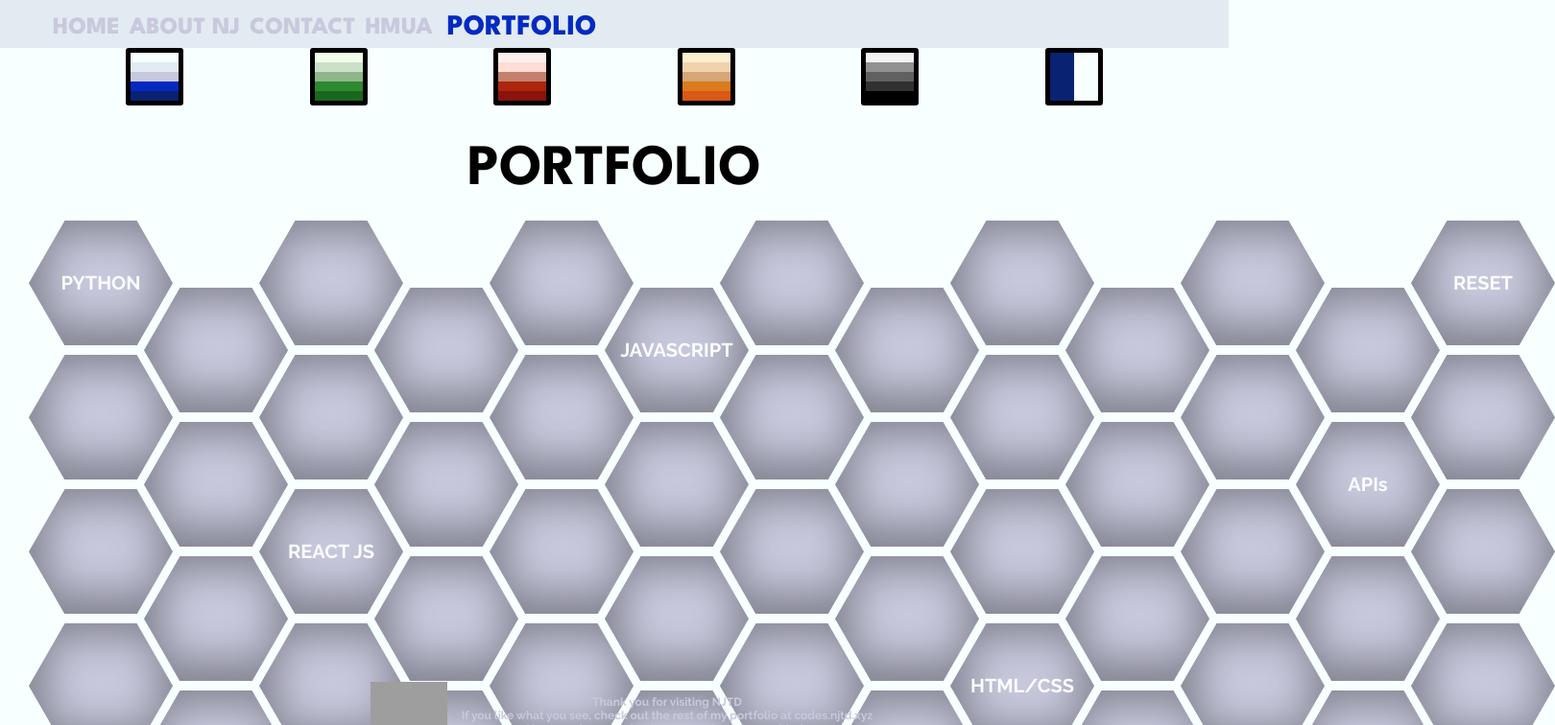
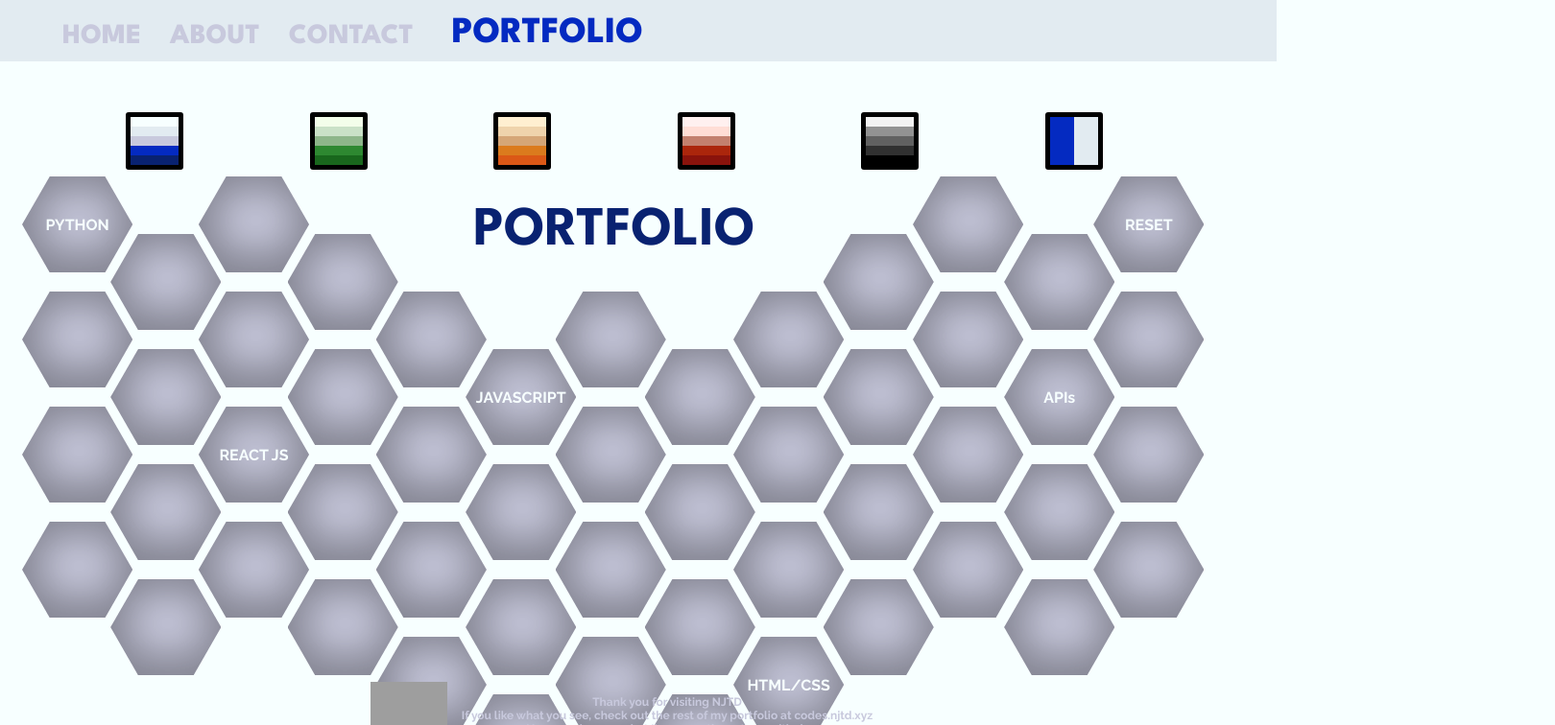
Before and after one commit to NathanJohnNJ/NJTD.XYZ, a React (Create React App) app: page /portfolio in a window 1280 px wide. Shown: the top 756 px of the page at 96% size, 1620 px wide, since content can reach past the window. Built offline with nearby package versions, Linux system fonts and the light colour scheme; grey boxes are pictures that could not be loaded; a web font is replaced by a local one.

Commit message:
Upgraded colours and hexagons and started hmua page

```diff
--- a/src/App.js
+++ b/src/App.js
@@ -26,17 +26,18 @@ function App() {
           <Outlet />
         </div>
         </AnimatePresence>
-        <Footer />
+
 
       <Routes>
         <Route key="home" index element={<Home />} />
         <Route key="nj" path="nj" element={<Nj />} />
         <Route key="contact" path="contact" element={<Contact />} />
-        <Route key="hmua" path="hmua" element={<HMUA />} />
+        <Route key="hmua" path="portfolio/hmua" element={<HMUA />} />
+        <Route key="developer" path="portfolio/developer" element={<Portfolio />} />
         <Route key="portfolio" path="portfolio" element={<Portfolio />} />
         <Route key="codeNation" path="codeNation" element={<CodeNation />} />
       </Routes>
-
+      <Footer />
     </div>
   );
 }
--- a/src/components/hex.css
+++ b/src/components/hex.css
@@ -10,21 +10,22 @@
   --accentCol: #042AC1;
   --titleCol: #092271;
   --circlesAni: circles 10s linear -4s infinite;
-  --squaresAni: squares 3s linear 1;
 }
+
 .mainDiv {
+    width: 100vw;
     display: grid;
     font-family: 'Raleway', sans-serif;
     font-weight: bold;
-    font-size: 20px;
-    margin-top: 15px;
+    font-size: 2vh;
   }
   .mainDiv > .child {
-    width: 150px;
+    /* width: 150px; */
+    width: 9%;
     aspect-ratio: 1.15;
     object-fit: cover;
     clip-path: polygon(25% 0%, 75% 0%, 100% 50% ,75% 100%, 25% 100%, 0 50%);
-    top: var(--_y);
+    top: calc(var(--_y));
     left: var(--_x);
     background-color: var(--infoCol);
     color: var(--mainBG);
@@ -48,7 +49,7 @@
   background-color: var(--accentCol);
   color: var(--infoCol);
   animation-play-state:paused;
-  z-index:999;
+  z-index:9999;
   box-shadow: 2px -4px 43px 18.5px inset rgba(255, 255, 255, 0.3);
 }
 #unit:hover{
@@ -57,86 +58,84 @@
   color: var(--accentCol);
 }
 
-  .mainDiv > .child:nth-child(1){--_x:30px; --_y:230px}
-  .mainDiv > .child:nth-child(2){--_x:30px; --_y:370px}
-  .mainDiv > .child:nth-child(3){--_x:30px; --_y:510px}
-  .mainDiv > .child:nth-child(4){--_x:30px; --_y:650px}
+  .mainDiv > .child:nth-child(1){--_x:1.8%; --_y:23%}
+  .mainDiv > .child:nth-child(2){--_x:1.8%; --_y:38%}
+  .mainDiv > .child:nth-child(3){--_x:1.8%; --_y:53%}
+  .mainDiv > .child:nth-child(4){--_x:1.8%; --_y:68%}
 
-  .mainDiv > .child:nth-child(5){--_x:150px; --_y:300px}
-  .mainDiv > .child:nth-child(6){--_x:150px; --_y:440px}
-  .mainDiv > .child:nth-child(7){--_x:150px; --_y:580px}
-  .mainDiv > .child:nth-child(8){--_x:150px; --_y:720px}
+  .mainDiv > .child:nth-child(5){--_x:9%; --_y:30.5%}
+  .mainDiv > .child:nth-child(6){--_x:9%; --_y:45.5%}
+  .mainDiv > .child:nth-child(7){--_x:9%; --_y:60.5%}
+  .mainDiv > .child:nth-child(8){--_x:9%; --_y:75.5%}
 
-  .mainDiv > .child:nth-child(9){--_x:270px; --_y:230px}
-  .mainDiv > .child:nth-child(10){--_x:270px; --_y:370px}
-  .mainDiv > .child:nth-child(11){--_x:270px; --_y:510px}
-  .mainDiv > .child:nth-child(12){--_x:270px; --_y:650px}
+  .mainDiv > .child:nth-child(9){--_x:16.16%; --_y:23%}
+  .mainDiv > .child:nth-child(10){--_x:16.16%; --_y:38%}
+  .mainDiv > .child:nth-child(11){--_x:16.16%; --_y:53%}
+  .mainDiv > .child:nth-child(12){--_x:16.16%; --_y:68%}
 
-  .mainDiv > .child:nth-child(13){--_x:390px; --_y:300px}
-  .mainDiv > .child:nth-child(14){--_x:390px; --_y:440px}
-  .mainDiv > .child:nth-child(15){--_x:390px; --_y:580px}
-  .mainDiv > .child:nth-child(16){--_x:390px; --_y:720px}
+  .mainDiv > .child:nth-child(13){--_x:23.4%; --_y:30.5%}
+  .mainDiv > .child:nth-child(14){--_x:23.4%; --_y:45.5%}
+  .mainDiv > .child:nth-child(15){--_x:23.4%; --_y:60.5%}
+  .mainDiv > .child:nth-child(16){--_x:23.4%; --_y:75.5%}
 
-  .mainDiv > .child:nth-child(17){--_x:510px; --_y:230px}
-  .mainDiv > .child:nth-child(18){--_x:510px; --_y:370px}
-  .mainDiv > .child:nth-child(19){--_x:510px; --_y:510px}
-  .mainDiv > .child:nth-child(20){--_x:510px; --_y:650px}
+  .mainDiv > .child:nth-child(17){--_x:30.6%; --_y:38%}
+  .mainDiv > .child:nth-child(18){--_x:30.6%; --_y:53%}
+  .mainDiv > .child:nth-child(19){--_x:30.6%; --_y:68%}
+  .mainDiv > .child:nth-child(20){--_x:30.6%; --_y:83%}
 
-  .mainDiv > .child:nth-child(21){--_x:630px; --_y:300px}
-  .mainDiv > .child:nth-child(22){--_x:630px; --_y:440px}
-  .mainDiv > .child:nth-child(23){--_x:630px; --_y:580px}
-  .mainDiv > .child:nth-child(24){--_x:630px; --_y:720px}
+  .mainDiv > .child:nth-child(21){--_x:37.9%; --_y:45.5%}
+  .mainDiv > .child:nth-child(22){--_x:37.9%; --_y:60.5%}
+  .mainDiv > .child:nth-child(23){--_x:37.9%; --_y:75.5%}
+  .mainDiv > .child:nth-child(24){--_x:37.9%; --_y:90.5%}
 
-  .mainDiv > .child:nth-child(25){--_x:750px; --_y:230px}
-  .mainDiv > .child:nth-child(26){--_x:750px; --_y:370px}
-  .mainDiv > .child:nth-child(27){--_x:750px; --_y:510px}
-  .mainDiv > .child:nth-child(28){--_x:750px; --_y:650px}
+  .mainDiv > .child:nth-child(25){--_x:45.2%; --_y:38%}
+  .mainDiv > .child:nth-child(26){--_x:45.2%; --_y:53%}
+  .mainDiv > .child:nth-child(27){--_x:45.2%; --_y:68%}
+  .mainDiv > .child:nth-child(28){--_x:45.2%; --_y:83%}
 
-  .mainDiv > .child:nth-child(29){--_x:870px; --_y:300px}
-  .mainDiv > .child:nth-child(30){--_x:870px; --_y:440px}
-  .mainDiv > .child:nth-child(31){--_x:870px; --_y:580px}
-  .mainDiv > .child:nth-child(32){--_x:870px; --_y:720px}
+  .mainDiv > .child:nth-child(29){--_x:52.47%; --_y:45.5%}
+  .mainDiv > .child:nth-child(30){--_x:52.47%; --_y:60.5%}
+  .mainDiv > .child:nth-child(31){--_x:52.47%; --_y:75.5%}
+  .mainDiv > .child:nth-child(32){--_x:52.47%; --_y:90.5%}
 
-  .mainDiv > .child:nth-child(33){--_x:990px; --_y:230px}
-  .mainDiv > .child:nth-child(34){--_x:990px; --_y:370px}
-  .mainDiv > .child:nth-child(35){--_x:990px; --_y:510px}
-  .mainDiv > .child:nth-child(36){--_x:990px; --_y:650px}
+  .mainDiv > .child:nth-child(33){--_x:59.69%; --_y:38%}
+  .mainDiv > .child:nth-child(34){--_x:59.69%; --_y:53%}
+  .mainDiv > .child:nth-child(35){--_x:59.69%; --_y:68%}
+  .mainDiv > .child:nth-child(36){--_x:59.69%; --_y:83%}
 
-  .mainDiv > .child:nth-child(37){--_x:1110px; --_y:300px}
-  .mainDiv > .child:nth-child(38){--_x:1110px; --_y:440px}
-  .mainDiv > .child:nth-child(39){--_x:1110px; --_y:580px}
-  .mainDiv > .child:nth-child(40){--_x:1110px; --_y:720px}
+  .mainDiv > .child:nth-child(37){--_x:67%; --_y:30.5%}
+  .mainDiv > .child:nth-child(38){--_x:67%; --_y:45.5%}
+  .mainDiv > .child:nth-child(39){--_x:67%; --_y:60.5%}
+  .mainDiv > .child:nth-child(40){--_x:67%; --_y:75.5%}
 
-  .mainDiv > .child:nth-child(41){--_x:1230px; --_y:230px}
-  .mainDiv > .child:nth-child(42){--_x:1230px; --_y:370px}
-  .mainDiv > .child:nth-child(43){--_x:1230px; --_y:510px}
-  .mainDiv > .child:nth-child(44){--_x:1230px; --_y:650px}
+  .mainDiv > .child:nth-child(41){--_x:74.3%; --_y:23%}
+  .mainDiv > .child:nth-child(42){--_x:74.3%; --_y:38%}
+  .mainDiv > .child:nth-child(43){--_x:74.3%; --_y:53%}
+  .mainDiv > .child:nth-child(44){--_x:74.3%; --_y:68%}
 
-  .mainDiv > .child:nth-child(45){--_x:1350px; --_y:300px}
-  .mainDiv > .child:nth-child(46){--_x:1350px; --_y:440px}
-  .mainDiv > .child:nth-child(47){--_x:1350px; --_y:580px}
-  .mainDiv > .child:nth-child(48){--_x:1350px; --_y:720px}
+  .mainDiv > .child:nth-child(45){--_x:81.73%; --_y:30.5%}
+  .mainDiv > .child:nth-child(46){--_x:81.73%; --_y:45.5%}
+  .mainDiv > .child:nth-child(47){--_x:81.73%; --_y:60.5%}
+  .mainDiv > .child:nth-child(48){--_x:81.73%; --_y:75.5%}
 
-  .mainDiv > .child:nth-child(49){--_x:1470px; --_y:230px}
-  .mainDiv > .child:nth-child(50){--_x:1470px; --_y:370px}
-  .mainDiv > .child:nth-child(51){--_x:1470px; --_y:510px}
-  .mainDiv > .child:nth-child(52){--_x:1470px; --_y:650px}
-
-
+  .mainDiv > .child:nth-child(49){--_x:89%; --_y:23%}
+  .mainDiv > .child:nth-child(50){--_x:89%; --_y:38%}
+  .mainDiv > .child:nth-child(51){--_x:89%; --_y:53%}
+  .mainDiv > .child:nth-child(52){--_x:89%; --_y:68%}
 
   @keyframes circles {
-    from { transform: rotate(0deg) translateX(150px) rotate(0deg); }
-    to   { transform: rotate(360deg) translateX(150px) rotate(-360deg); }
+    from { transform: rotate(0deg) translateX(9vw) rotate(0deg); }
+    to   { transform: rotate(360deg) translateX(9vw) rotate(-360deg); }
   }
   @-o-keyframes circles {
-    from { transform: rotate(0deg) translateX(150px) rotate(0deg); }
-    to   { transform: rotate(360deg) translateX(150px) rotate(-360deg); }
+    from { transform: rotate(0deg) translateX(9vw) rotate(0deg); }
+    to   { transform: rotate(360deg) translateX(9vw) rotate(-360deg); }
   }
   @-moz-keyframes circles {
-    from { transform: rotate(0deg) translateX(150px) rotate(0deg); }
-    to   { transform: rotate(360deg) translateX(150px) rotate(-360deg); }
+    from { transform: rotate(0deg) translateX(9vw) rotate(0deg); }
+    to   { transform: rotate(360deg) translateX(9vw) rotate(-360deg); }
   }
   @-webkit-keyframes circles {
-    from { transform: rotate(0deg) translateX(150px) rotate(0deg); }
-    to   { transform: rotate(360deg) translateX(150px) rotate(-360deg); }
+    from { transform: rotate(0deg) translateX(9vw) rotate(0deg); }
+    to   { transform: rotate(360deg) translateX(9vw) rotate(-360deg); }
   }
--- a/src/components/navbar.js
+++ b/src/components/navbar.js
@@ -1,16 +1,30 @@
 import './style.css';
 import { NavLink } from 'react-router-dom';
+import { useState } from 'react';
 
 const NavBar = () => {
 
+    const [showOptions, setShowOptions] = useState(false);
     return(
-        <div className="mainNavbarMain">
-            <div className="mainNavbarLeft">
-                <NavLink className={({isActive}) => isActive ? "mainCurrent": "mainPage" }  to="/">HOME</NavLink>
-                <NavLink className={({isActive}) => isActive ? "mainCurrent": "mainPage" }  to="/nj">ABOUT NJ</NavLink>
-                <NavLink className={({isActive}) => isActive ? "mainCurrent": "mainPage" }  to="/contact">CONTACT</NavLink>
-                <NavLink className={({isActive}) => isActive ? "mainCurrent": "mainPage" }  to="/hmua">HMUA</NavLink>
-                <NavLink className={({isActive}) => isActive ? "mainCurrent": "mainPage" }  to="/portfolio">PORTFOLIO</NavLink>
+        <div className="NavbarMain">
+            <div className="Navbar">
+                <div className="firstNav">
+                    <NavLink className={({isActive}) => isActive ? "Current": "Page" }  to="/" onMouseOver={() => {setShowOptions(false)}}>HOME</NavLink>
+                    <NavLink className={({isActive}) => isActive ? "Current": "Page" }  to="/nj" onMouseOver={() => {setShowOptions(false)}}>ABOUT</NavLink>
+                    <NavLink className={({isActive}) => isActive ? "Current": "Page" }  to="/contact" onMouseOver={() => {setShowOptions(false)}}>CONTACT</NavLink>
+                    <NavLink className={({isActive}) => isActive ? "Current": "Page" }  to="/portfolio" onMouseOver={() => {setShowOptions(true)}}>PORTFOLIO</NavLink>
+                </div>
+                <div className="options">
+                    {showOptions
+                    ?
+                    <div className="portfolioOptions">
+                        <NavLink className={({isActive}) => isActive ? "Current": "Page" }  to="/portfolio/developer" onClick={() => {setShowOptions(false)}}>DEVELOPER</NavLink>
+                        <NavLink className={({isActive}) => isActive ? "Current": "Page" }  to="/portfolio/hmua" onClick={() => {setShowOptions(false)}}>HMUA</NavLink>
+                    </div>
+                    :
+                    <></>
+                    }
+                </div>
             </div>
         </div>
     )
--- a/src/components/style.css
+++ b/src/components/style.css
@@ -3,14 +3,7 @@
 @import url('https://fonts.googleapis.com/css2?family=Raleway:ital,wght@0,100;0,200;0,300;0,400;0,500;0,600;0,700;0,800;0,900;1,100;1,200;1,300;1,400;1,500;1,600;1,700;1,800;1,900&display=swap');
 @import url('https://fonts.googleapis.com/css2?family=Londrina+Outline&display=swap');
 /********* COLOUR VARIABLES *********/
-/* :root{
-  --mainBG: #D6D7DC;
-  --secondaryBG: #9B9CA1;
-  --labelCol: #EAB42C;
-  --accentCol: #CA9206;
-  --titleCol: #011039;
-  --infoCol: #0A0A0C;
-} */
+
 :root{
   --mainBG: #F7FFFF;
   --secondaryBG: #E2EBF1;
@@ -27,9 +20,9 @@ body{
   display: flex;
   flex-direction: row;
   justify-content: space-evenly;
-
+  margin-top: 1%;
 }
-.set1, .set2, .set3, .set4, .greySet, .darkLight{
+.blueSet, .greenSet, .redSet, .orangeSet, .greySet, .darkLight{
   border-style:solid;
   border-color: var(--borderCol);
   border-width:5px;
@@ -66,118 +59,118 @@ body{
   width: 50px;
 }
 
-.set1:hover .col1{
+.blueSet:hover .col1{
   background-color: #092271;
 }
-.set1:hover .col2{
+.blueSet:hover .col2{
   background-color: #042AC1;
 }
-.set1:hover .col3{
+.blueSet:hover .col3{
   background-color: #CBC9DD;
 }
-.set1:hover .col4{
+.blueSet:hover .col4{
   background-color: #E2EBF1;
 }
-.set1:hover .col5{
+.blueSet:hover .col5{
   background-color: #F7FFFF;
 }
 
-.set2 .col1{
+.greenSet .col1{
   background-color: #F3FEEA;
 }
-.set2 .col2{
+.greenSet .col2{
   background-color: #CAE1C7;
 }
-.set2 .col3{
+.greenSet .col3{
   background-color: #8EB68A;
 }
-.set2 .col4{
+.greenSet .col4{
   background-color: #2E8831;
 }
-.set2 .col5{
+.greenSet .col5{
   background-color: #19671D;
 }
 
-.set2:hover .col1{
+.greenSet:hover .col1{
   background-color: #19671D;
 }
-.set2:hover .col2{
+.greenSet:hover .col2{
   background-color: #2E8831;
 }
-.set2:hover .col3{
+.greenSet:hover .col3{
   background-color: #8EB68A;
 }
-.set2:hover .col4{
+.greenSet:hover .col4{
   background-color: #CAE1C7;
 }
-.set2:hover .col5{
+.greenSet:hover .col5{
   background-color: #F3FEEA;
 }
 
 
-.set3 .col1{
+.redSet .col1{
   background-color: #FFF0EF;
 }
-.set3 .col2{
+.redSet .col2{
   background-color: #FFDDD5;
 }
-.set3 .col3{
+.redSet .col3{
   background-color: #C3806E;
 }
-.set3 .col4{
+.redSet .col4{
   background-color: #AB260C;
 }
-.set3 .col5{
+.redSet .col5{
   background-color: #8A130C;
 }
 
 
-.set3:hover .col1{
+.redSet:hover .col1{
   background-color: #8A130C;
 }
-.set3:hover .col2{
+.redSet:hover .col2{
   background-color: #AB260C;
 }
-.set3:hover .col3{
+.redSet:hover .col3{
   background-color: #C3806E;
 }
-.set3:hover .col4{
+.redSet:hover .col4{
   background-color: #FFDDD5;
 }
-.set3:hover .col5{
+.redSet:hover .col5{
   background-color: #FFF0EF;
 }
 
-.set4 .col1{
+.orangeSet .col1{
   background-color: #FFEFD1;
 }
-.set4 .col2{
+.orangeSet .col2{
   background-color: #EFD3AC;
 }
-.set4 .col3{
+.orangeSet .col3{
   background-color: #D5A677;
 }
-.set4 .col4{
+.orangeSet .col4{
   background-color: #DB7B1D;
 }
-.set4 .col5{
+.orangeSet .col5{
   background-color: #DB5816;
 }
 
 
-.set4:hover .col1{
+.orangeSet:hover .col1{
   background-color: #DB5816;
 }
-.set4:hover .col2{
+.orangeSet:hover .col2{
   background-color: #DB7B1D;
 }
-.set4:hover .col3{
+.orangeSet:hover .col3{
   background-color: #D5A677;
 }
-.set4:hover .col4{
+.orangeSet:hover .col4{
   background-color: #EFD3AC;
 }
-.set4:hover .col5{
+.orangeSet:hover .col5{
   background-color: #FFEFD1;
 }
 
@@ -221,44 +214,61 @@ body{
   width:50px;
 }
 .dark{
-  background-color: var(--titleCol);
+  background-color: var(--accentCol);
   width:25px;
   height: 50px;
 }
 .light{
-  background-color: var(--mainBG);
+  background-color: var(--secondaryBG);
   width:25px;
   height: 50px;
 }
 .darkLight:hover .dark{
-  background-color: var(--mainBG);
+  background-color: var(--secondaryBG);
 }
 .darkLight:hover .light{
-  background-color: var(--titleCol);
+  background-color: var(--accentCol);
 }
 /********* NAVBAR *********/
-.mainNavbarMain{
-    height: 50px;
+.NavbarMain{
+    height: 13vh;
+}
+.Navbar{
+    display: flex;
+    flex-direction: column;
+    height: 8vh;
     background-color: var(--secondaryBG);
+    position: absolute;
+    width: 100vw;
+    padding-left: 50px;
+
 }
-.mainNavbarLeft {
-    display: flex;
-    position: absolute;
-    margin-left: 50px;
-    margin-top: 5px;
+.firstNav{
+  display:flex;
+  flex-direction: row;
+  padding-top: 1.5vh;
+
 }
-.mainPage{
-    margin: 5px;
+.portfolioOptions{
+  width: fit-content;
+  margin-left: 25.5vw;
+  background-color: var(--secondaryBG);
+  margin-top:-10px;
+}
+.Page{
+    margin: 15px;
     margin-top: 12px;
-    font-size: 25px;
+    font-size: 2.3vw;
     font-family: 'League Spartan', sans-serif;
     font-weight: 800;
     text-decoration: none;
     color: var(--infoCol)
 }
-.mainCurrent{
-    margin: 10px;
-    font-size: 30px;
+.Current{
+    margin-left: 25px;
+    margin-right: 25px;
+    margin-top: 5px;
+    font-size: 3vw;
     font-family: 'League Spartan', sans-serif;
     font-weight: 800;
     text-decoration: none;
--- a/src/pages/nj.js
+++ b/src/pages/nj.js
@@ -54,9 +54,9 @@ const Nj = () => {
                 <div className="aboutTop">
                 <div className="aboutTopLeft">
                    Hi! I'm
-                    <span className="boxContent">
+                    <div className="boxContent">
                         Nathan.
-                    </span>
+                    </div>
                 </div>
                 <div className="aboutTopMiddle">
                         And I hate to be put in a box...
--- a/src/pages/portfolio.js
+++ b/src/pages/portfolio.js
@@ -1,7 +1,7 @@
 import { motion } from 'framer-motion';
 import './style.css'
-import Group from '../components/group';
 import Hexagons from '../components/hexGroup';
+
 
 const Portfolio = () => {
 
@@ -15,7 +15,6 @@ const Portfolio = () => {
             transition={{ duration: 3 }}
             >
                 <h1 className="portfolioTitle">PORTFOLIO</h1>
-
                 <div className="portfolioPageHex">
                     <Hexagons />
                 </div>
--- a/src/pages/style.css
+++ b/src/pages/style.css
@@ -14,21 +14,22 @@
 .home{
     background-color: var(--mainBG);
 }
+/***********PORTFOLIO PAGE **********/
 .portfolioTitle{
-    font-size: 60px;
+    font-size: 4.5vw;
     font-family: 'League Spartan', sans-serif;
-
+    color: var(--titleCol);
+    margin-bottom: 10%;
+    position: absolute;
+   right:0;
+   left:0;
 }
 .portfolioPage{
     display: flex;
     flex-direction: column;
+    text-align:center;
     justify-content: center;
     align-items: center;
-    background-color: var(--mainBG);
-}
-.portfolioPageHex{
-    margin-top: 200px;
-    width:100vw;
     background-color: var(--mainBG);
 }
   /********* ABOUT ME *********/
@@ -48,6 +49,8 @@
 }
 
 .boxContent{
+    height: 20px;
+    width: 60px;
     font-size: 18px;
     animation: box 14s linear 1;
 }
@@ -56,13 +59,16 @@
     to {font-size: 22px}
 }
 @keyframes box{
-    0% {border-top: 5px normal black}
-    25%{border-top: 5px normal black; border-right: 5px normal black}
-    50%{border-top: 5px normal black; border-right: 5px normal black;  border-bottom: 5px normal black}
-    100%{border-top: 5px normal black; border-right: 5px normal black;  border-bottom: 5px normal black ; border-left: 5px normal black }
+    0% {border-top: 5px dashed black}
+    25%{border-top: 5px dashed black; border-right: 5px dashed black}
+    50%{border-top: 5px dashed black; border-right: 5px dashed black;  border-bottom: 5px dashed black}
+    100%{border-top: 5px dashed black; border-right: 5px dashed black;  border-bottom: 5px dashed black ; border-left: 5px dashed black }
 }
 
   /*************** HMUA ****************/
+  .hmuaPage{
+    height: 100vh;
+  }
   .hmuaContent, .hmuaImages{
     display: flex;
     flex-direction: column;
@@ -74,8 +80,6 @@
     overflow: auto;
     white-space: nowrap;
     padding: 8px;
-    /* justify-content: center; */
-    /* align-items: center; */
 }
 
 div.scroll-container img {
@@ -98,8 +102,3 @@ div.scroll-container img {
     height: 100px;
     width:100px;
 }
-.next{
-
-}
-.prev{
-}
```
Also changed, not shown: src/components/colourPicker.js (+64 -44 lines), src/components/hexGroup.js (+35 -34 lines), notes/TO DO.txt (added), notes/general.txt (added).
